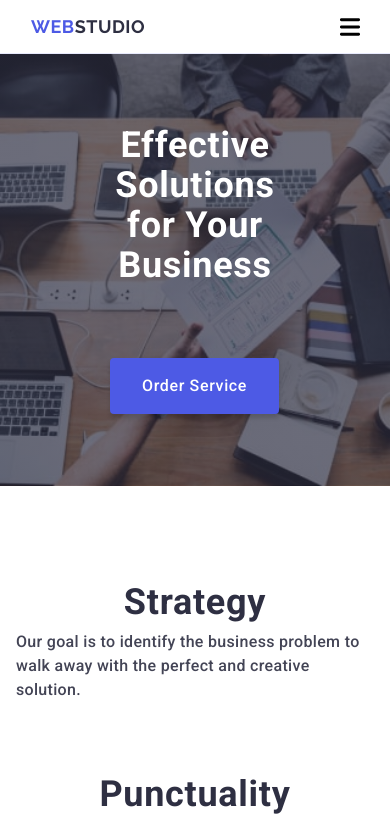
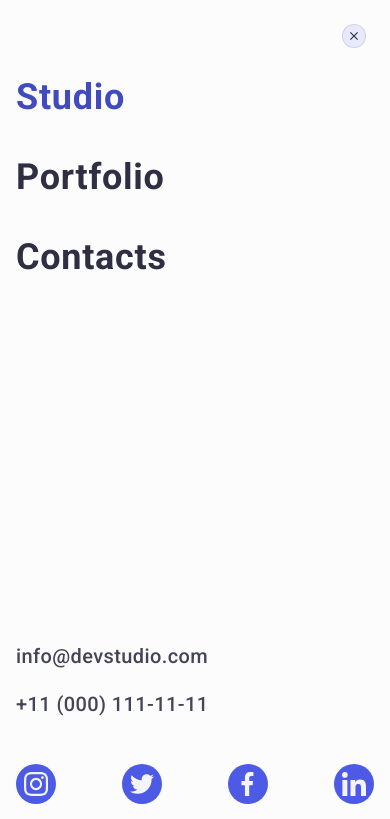
Before and after one commit to hog-seruj/goit-markup-hw-06, a plain HTML site: page index.html in a window 390 px wide. Both pictures are taken after a click on the button 349 px from the left and 26 px from the top of the page. Shown: the top 819 px of the page. Drawn offline with nearby package versions, Linux system fonts and the light colour scheme.

Commit message:
Added popups behavior.

```diff
--- a/index.html
+++ b/index.html
@@ -10,6 +10,7 @@
     <link rel="stylesheet" href="https://cdnjs.cloudflare.com/ajax/libs/modern-normalize/3.0.1/modern-normalize.min.css">
     <link rel="stylesheet" href="https://cdnjs.cloudflare.com/ajax/libs/animate.css/4.1.1/animate.min.css"/>
     <link rel="stylesheet" href="./css/styles.css">
+    <script defer src="./js/main.js"></script>
   </head>
 
   <body>
@@ -23,10 +24,10 @@
               <a class="main-menu-link current" href="./index.html">Studio</a>
             </li>
             <li class="main-menu-item">
-              <a class="main-menu-link" href="">Portfolio</a>
+              <a class="main-menu-link" href="#">Portfolio</a>
             </li>
             <li class="main-menu-item">
-              <a class="main-menu-link" href="">Contacts</a>
+              <a class="main-menu-link" href="#" data-popup-button-toggle="contact-popup" title="Click to open popup">Contacts</a>
             </li>
           </ul>
         </nav>
@@ -40,7 +41,7 @@
             </li>
           </ul>
         </address>
-        <button class="mobile-menu-hamburger">
+        <button class="mobile-menu-hamburger" data-popup-button-toggle="mobile-menu">
           <svg width="18" height="16">
             <use href="./images/icons.svg#humburger"></use>
           </svg>
@@ -412,9 +413,9 @@
         </div>
       </div>
     </footer>
-    <div class="overlay">
+    <div class="overlay" data-popup-name="contact-popup">
       <div class="modal">
-        <button type="button" class="close-button">
+        <button type="button" class="close-button" data-popup-button-close="contact-popup">
           <svg class="close-icon" width="8" height="8">
             <use href="./images/icons.svg#close"></use>
           </svg>
@@ -470,7 +471,7 @@
         </form>
       </div>
     </div>
-    <div class="overlay overlay--secondary mobile-visible">
+    <div class="overlay overlay--secondary mobile-visible" data-popup-name="mobile-menu">
       <div class="modal modal--full">
         <div class="mobile-menu">
           <ul class="main-menu-mobile">
@@ -478,10 +479,10 @@
               <a class="main-menu-link current" href="./index.html">Studio</a>
             </li>
             <li class="main-menu-item">
-              <a class="main-menu-link" href="">Portfolio</a>
+              <a class="main-menu-link" href="#">Portfolio</a>
             </li>
             <li class="main-menu-item">
-              <a class="main-menu-link" href="">Contacts</a>
+              <a class="main-menu-link" href="#" data-popup-button-toggle="contact-popup" title="Click to open popup">Contacts</a>
             </li>
           </ul>
           <address class="header-address-mobile">
@@ -525,7 +526,7 @@
             </li>
           </ul>
         </div>
-        <button type="button" class="close-button">
+        <button type="button" class="close-button" data-popup-button-close="mobile-menu">
           <svg class="close-icon" width="8" height="8">
             <use href="./images/icons.svg#close"></use>
           </svg>
--- /dev/null
+++ b/js/main.js
@@ -0,0 +1,37 @@
+'use strict';
+
+const closePopups = () => {
+  const popups = document.querySelectorAll('[data-popup-name]');
+  popups.forEach(el => {
+    el.classList.remove('is-open');
+  });
+};
+
+const popupToggle = () => {
+  const popups = document.querySelectorAll('[data-popup-name]');
+  popups.forEach(el => {
+    const popup = el;
+    const value = el.dataset.popupName;
+
+    document
+      .querySelectorAll(`[data-popup-button-toggle="${value}"]`)
+      .forEach(el => {
+        el.addEventListener('click', ev => {
+          ev.preventDefault();
+          closePopups();
+          popup.classList.toggle('is-open');
+        });
+      });
+
+    document
+      .querySelectorAll(`[data-popup-button-close="${value}"]`)
+      .forEach(el => {
+        el.addEventListener('click', ev => {
+          ev.preventDefault();
+          closePopups();
+          popup.classList.remove('is-open');
+        });
+      });
+  });
+};
+popupToggle();
```
Also changed, not shown: css/styles.css (+18 -18 lines).
